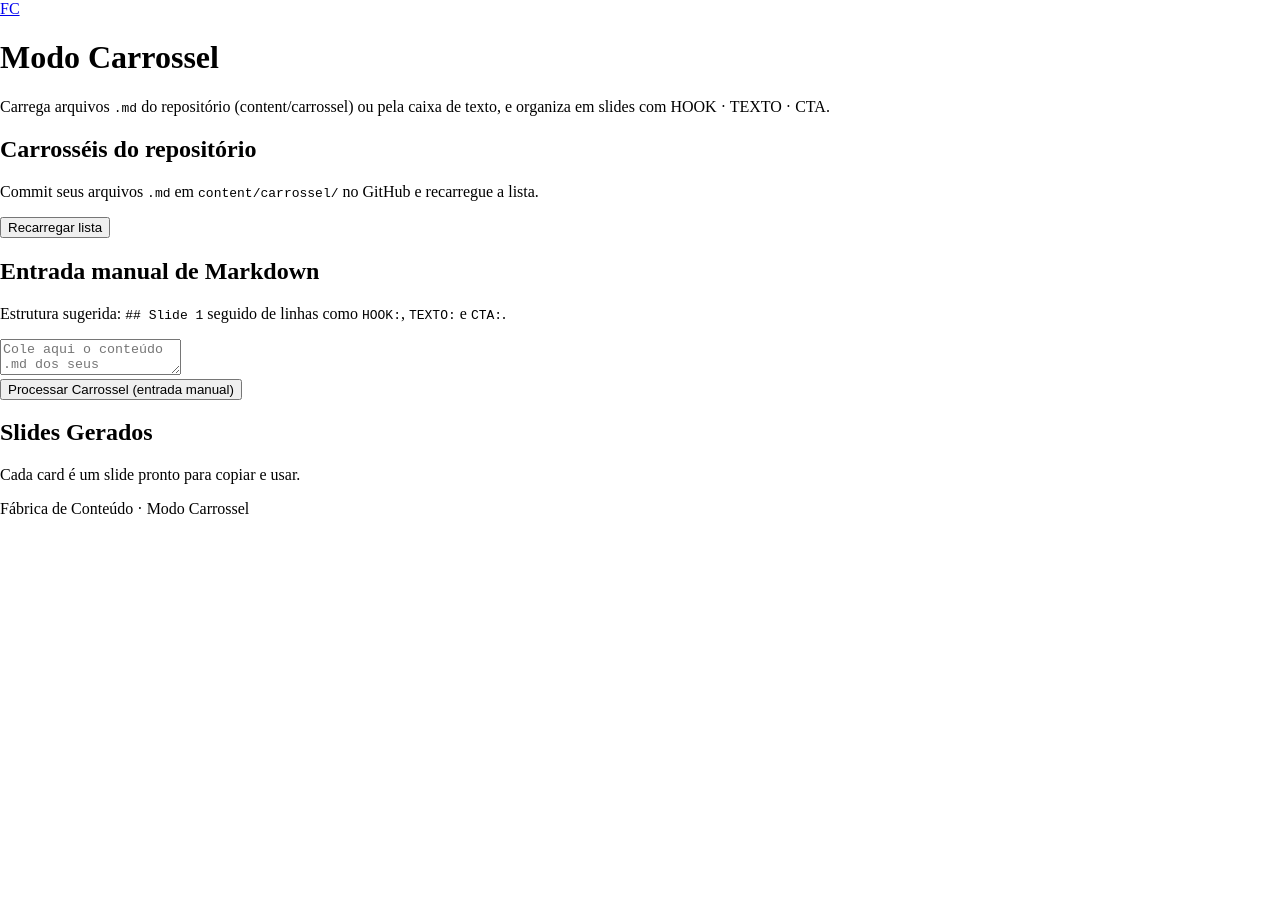
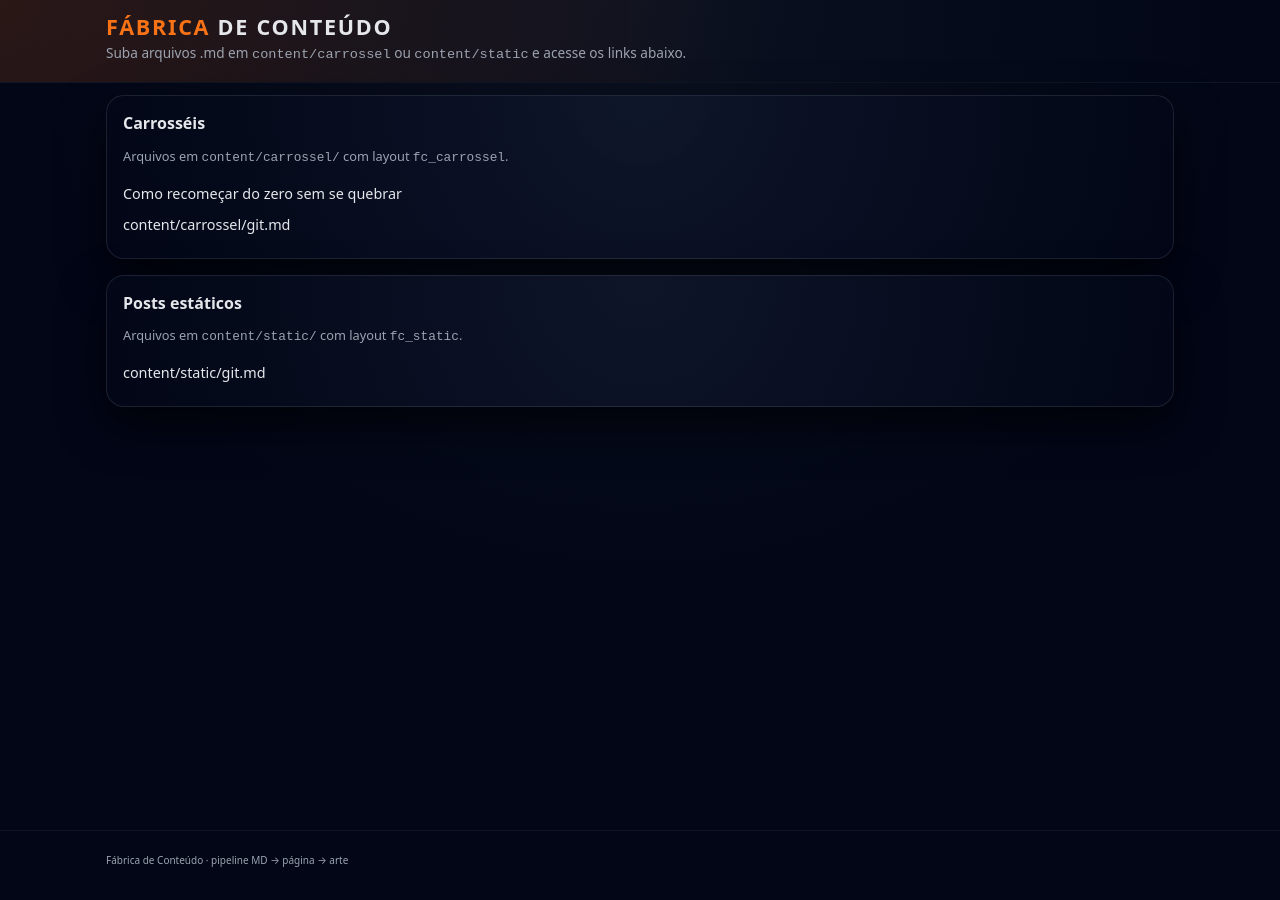
Before and after one commit to mbritodowglas-collab/fabrica-conteudo, a Jekyll site: the page built from index.html, in a window 1280 px wide. Built offline with Jekyll 4.4.1, drawn with Linux system fonts in a browser that asks for light colours.

Commit message:
Atualizar o index.html

```diff
--- a/index.html
+++ b/index.html
@@ -1,91 +1,69 @@
+---
+---
+
 <!DOCTYPE html>
 <html lang="pt-BR">
 <head>
   <meta charset="UTF-8">
-  <title>Fábrica de Conteúdo · Modo Carrossel</title>
-  <meta name="viewport" content="width=device-width, initial-scale=1.0">
-  <link href="https://fonts.googleapis.com/css2?family=Inter:wght@300;400;500;600;700&family=Poppins:wght@400;600&display=swap" rel="stylesheet">
-  <link rel="stylesheet" href="../assets/css/style.css">
+  <title>Fábrica de Conteúdo</title>
+  <meta name="viewport" content="width=device-width, initial-scale=1">
+  <link rel="stylesheet" href="/assets/css/style.css">
 </head>
-<body>
-  <header class="app-header">
-    <div class="app-brand">
-      <a href="../index.html" class="app-logo-link">
-        <span class="app-logo">FC</span>
-      </a>
-      <div class="app-brand-text">
-        <h1>Modo Carrossel</h1>
-        <p>
-          Carrega arquivos <code>.md</code> do repositório (content/carrossel) ou pela caixa de texto,
-          e organiza em slides com HOOK · TEXTO · CTA.
+<body class="fc-body">
+  <header class="fc-header">
+    <div class="fc-container fc-header-inner">
+      <div>
+        <h1 class="fc-logo"><span>Fábrica</span> de Conteúdo</h1>
+        <p class="fc-subtitle">
+          Suba arquivos .md em <code>content/carrossel</code> ou <code>content/static</code>
+          e acesse os links abaixo.
         </p>
       </div>
     </div>
   </header>
 
-  <main class="app-main">
-    <!-- BLOCO: arquivos vindos do repositório -->
-    <section class="tool-panel repo-panel">
-      <div class="tool-header">
-        <h2>Carrosséis do repositório</h2>
-        <p class="tool-hint">
-          Commit seus arquivos <code>.md</code> em <code>content/carrossel/</code> no GitHub e recarregue a lista.
-        </p>
-      </div>
-
-      <div class="tool-actions">
-        <button id="reload-carrossel-files" class="btn btn-secondary">
-          Recarregar lista
-        </button>
-        <span id="carrossel-files-status" class="tool-status"></span>
-      </div>
-
-      <div id="carrossel-file-list" class="cards-grid cards-grid--files">
-        <!-- Lista de arquivos .md do repositório -->
-      </div>
+  <main class="fc-container fc-main">
+    <section class="fc-panel">
+      <h2>Carrosséis</h2>
+      <p class="fc-help">
+        Arquivos em <code>content/carrossel/</code> com layout <code>fc_carrossel</code>.
+      </p>
+      <ul class="fc-list">
+        {% assign carrossel_pages = site.pages | where: "type", "carrossel" %}
+        {% for p in carrossel_pages %}
+          <li>
+            <a href="{{ p.url | relative_url }}">{{ p.title | default:p.path }}</a>
+          </li>
+        {% endfor %}
+        {% if carrossel_pages == empty %}
+          <li><span class="fc-help">Nenhum carrossel ainda. Crie um .md em content/carrossel.</span></li>
+        {% endif %}
+      </ul>
     </section>
 
-    <!-- BLOCO: entrada manual via textarea -->
-    <section class="tool-panel">
-      <div class="tool-header">
-        <h2>Entrada manual de Markdown</h2>
-        <p class="tool-hint">
-          Estrutura sugerida:
-          <code>## Slide 1</code> seguido de linhas como
-          <code>HOOK:</code>,
-          <code>TEXTO:</code> e
-          <code>CTA:</code>.
-        </p>
-      </div>
-
-      <textarea id="carrossel-input" class="md-input" placeholder="Cole aqui o conteúdo .md dos seus slides..."></textarea>
-
-      <div class="tool-actions">
-        <button id="process-carrossel" class="btn btn-primary">
-          Processar Carrossel (entrada manual)
-        </button>
-        <span class="tool-status" id="carrossel-status"></span>
-      </div>
-    </section>
-
-    <!-- BLOCO: resultados -->
-    <section class="results-panel">
-      <div class="results-header">
-        <h2>Slides Gerados</h2>
-        <p>Cada card é um slide pronto para copiar e usar.</p>
-      </div>
-
-      <div id="carrossel-results" class="cards-grid cards-grid--slides">
-        <!-- Cards de slides serão inseridos aqui via JS -->
-      </div>
+    <section class="fc-panel">
+      <h2>Posts estáticos</h2>
+      <p class="fc-help">
+        Arquivos em <code>content/static/</code> com layout <code>fc_static</code>.
+      </p>
+      <ul class="fc-list">
+        {% assign static_pages = site.pages | where: "type", "static" %}
+        {% for p in static_pages %}
+          <li>
+            <a href="{{ p.url | relative_url }}">{{ p.title | default:p.path }}</a>
+          </li>
+        {% endfor %}
+        {% if static_pages == empty %}
+          <li><span class="fc-help">Nenhum post estático ainda. Crie um .md em content/static.</span></li>
+        {% endif %}
+      </ul>
     </section>
   </main>
 
-  <footer class="app-footer">
-    <span>Fábrica de Conteúdo · Modo Carrossel</span>
+  <footer class="fc-footer">
+    <div class="fc-container">
+      <small>Fábrica de Conteúdo · pipeline MD → página → arte</small>
+    </div>
   </footer>
-
-  <script src="https://cdn.jsdelivr.net/npm/marked/marked.min.js"></script>
-  <script type="module" src="../assets/js/carrossel.js"></script>
 </body>
 </html>
```
